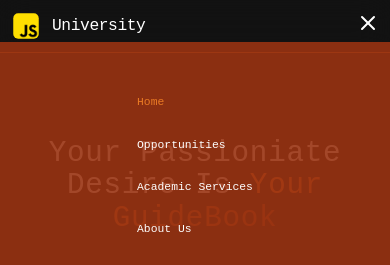
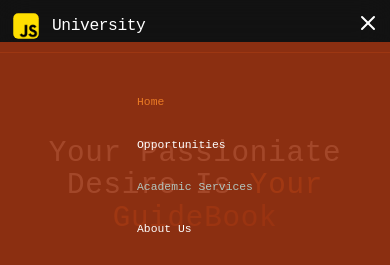
Before and after one commit to am-three/webTest, a React (Vite) app: page / in a window 390 px wide. Both pictures are taken after a click on the button 368 px from the left and 23 px from the top of the page. Shown: the top 265 px of the page. Built offline with nearby package versions, Linux system fonts and the light colour scheme.

Commit message:
7thUpdate nav disabled button warning text added

```diff
--- a/src/components/Navbar.jsx
+++ b/src/components/Navbar.jsx
@@ -42,7 +42,7 @@ const Navbar = () => {
 
                             <NavLink to={item.to} >
                                 <li key={index} onClick={() => navigate('', { replace: true })}>
-                                    <button href={item.href} key={item.key} disabled={item.disabled} title={item.disabled ? ' ⚠️ sorry its server data :(' : ''} style={{
+                                    <button href={item.href} disabled={item.disabled} title={item.disabled ? ' ⚠️ sorry its server data :(' : ''} style={{
                                         color: item.disabled ? '#b3c7c0' : '',
                                         cursor: item.disabled ? 'help' : 'pointer'
                                     }} >
@@ -89,7 +89,12 @@ const Navbar = () => {
 
                                 <NavLink to={item.to} onClick={() => setDrawerOpen(false)}>
                                     <li key={index} className='py-4'>
-                                        <a href={item.href} > {item.label} </a>
+                                        <button href={item.href} disabled={item.disabled} title={item.disabled ? ' ⚠️ sorry its server data :(' : ''} style={{
+                                            color: item.disabled ? '#b3c7c0' : '',
+                                            cursor: item.disabled ? 'help' : 'pointer'
+                                        }} >
+                                            {item.label}
+                                        </button>
 
                                         {/* <Link> {item.label} </Link> */}
 
```
